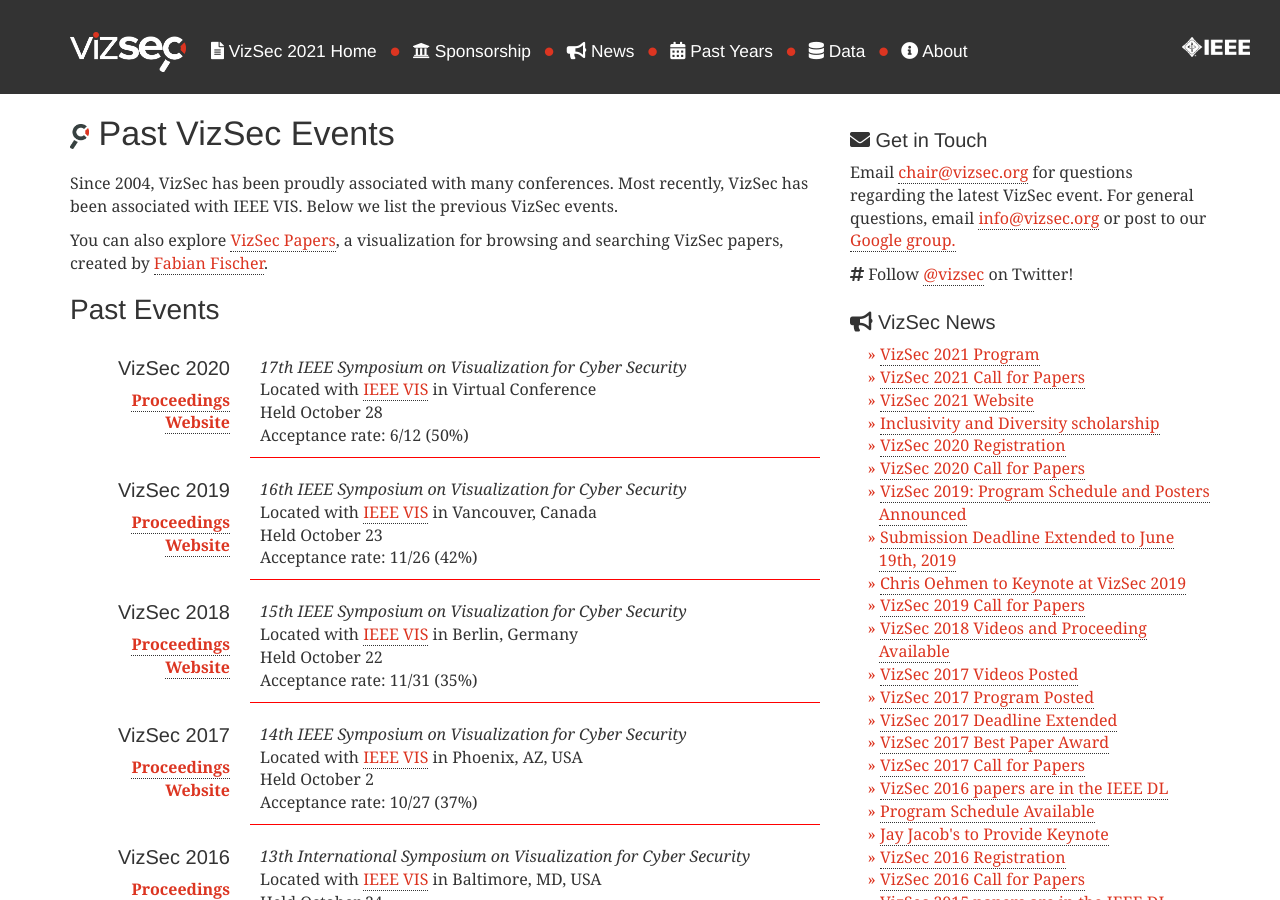
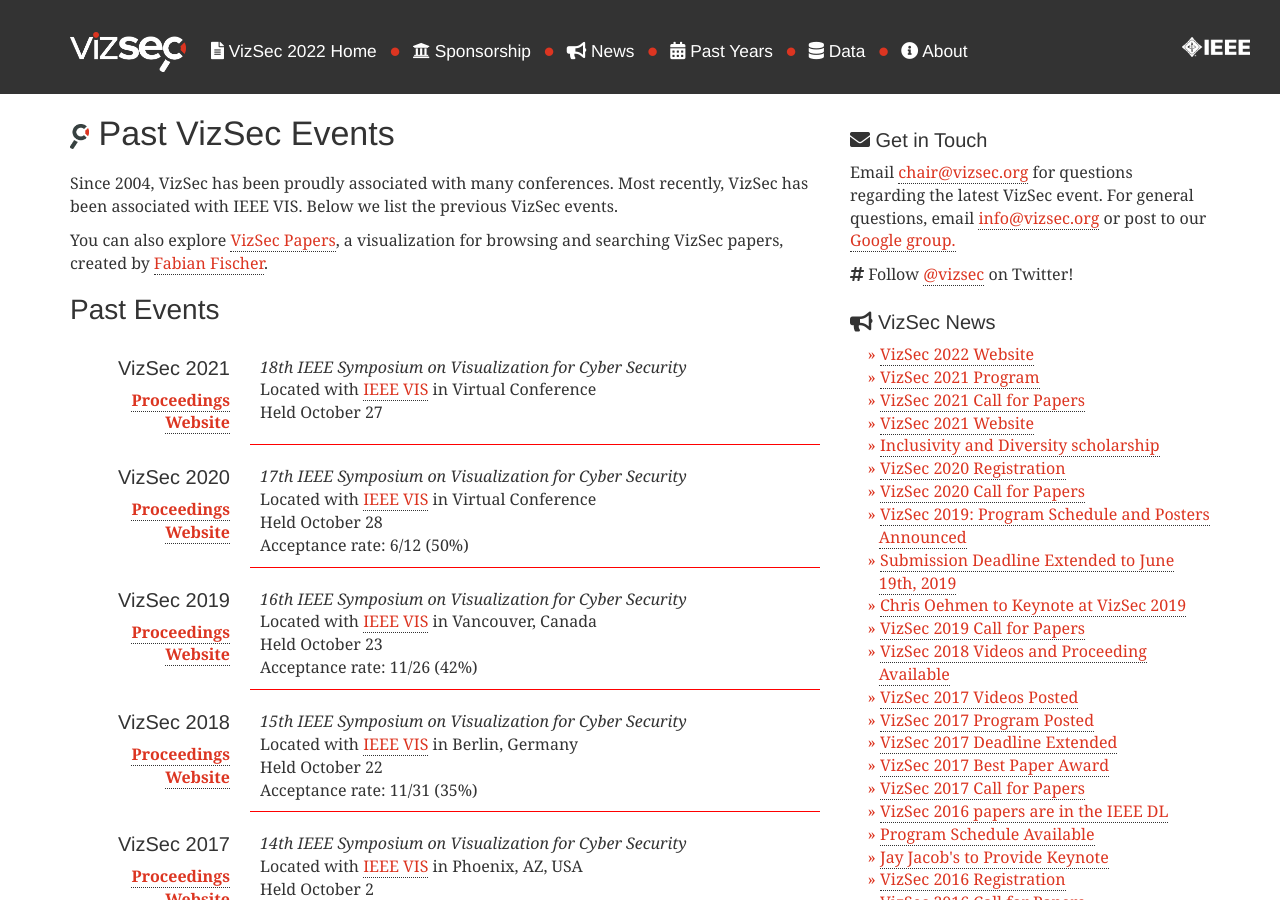
Before and after one commit to vizsec/vizsec.github.io, a Jekyll site: the page built from past/index.html, in a window 1280 px wide and 900 px high. Built offline with Jekyll 4.4.1, drawn with Linux system fonts in a browser that asks for light colours; nearby versions of some CDN libraries.

Commit message:
2022 Website

```diff
--- a/_data/pastyears.yml
+++ b/_data/pastyears.yml
@@ -1,3 +1,12 @@
+- year: 2021
+  title: 18th IEEE Symposium on Visualization for Cyber Security
+  with: <a href='http://ieeevis.org/year/2021/welcome'>IEEE VIS</a>
+  location: Virtual Conference
+  date: October 27
+  acceptance:
+  website: /vizsec2021/
+  proceedings: https://ieeexplore.ieee.org/xpl/conhome/9629354/proceeding
+
 - year: 2020
   title: 17th IEEE Symposium on Visualization for Cyber Security
   with: <a href='http://ieeevis.org/year/2020/welcome'>IEEE VIS</a>
--- a/_includes/header.html
+++ b/_includes/header.html
@@ -14,7 +14,7 @@
 		</div>
 		<div id="navbar" class="navbar-collapse collapse">
 			<ul class="nav navbar-nav">
-				<li><a href="/vizsec2021"><i class="fas fa-file-alt" aria-hidden="true"></i> VizSec 2021 Home<i class="nav-sep fas fa-circle"></i></a></li>
+				<li><a href="/vizsec2022"><i class="fas fa-file-alt" aria-hidden="true"></i> VizSec 2022 Home<i class="nav-sep fas fa-circle"></i></a></li>
 				<li><a href="/sponsorship"><i class="fas fa-university" aria-hidden="true"></i> Sponsorship<i class="nav-sep fas fa-circle"></i></a></li>
 				<li><a href="/news"><i class="fas fa-bullhorn" aria-hidden="true"></i> News<i class="nav-sep fas fa-circle"></i></a></li>
 				<li><a href="/past"><i class="fas fa-calendar-alt" aria-hidden="true"></i> Past Years<i class="nav-sep fas fa-circle"></i></a></li>
--- /dev/null
+++ b/vizsec2022/index.html
@@ -0,0 +1,104 @@
+---
+layout: default
+custom_css: cfp_sidebar
+---
+
+<h2 xmlns="http://www.w3.org/1999/html" xmlns="http://www.w3.org/1999/html"><img alt="Magnifying glass" src="/assets/img/branding_magnifier.png" class="header-magnifier"/>VizSec 2022</h2>
+
+<h3>Welcome to 19th IEEE Symposium on Visualization for Cyber Security</h3>
+
+<p>VizSec 2022 will be held in conjunction with the hybrid <a href="http://ieeevis.org/">IEEE
+    VIS Conference</a> on October 26, 2022 in Oklahoma City, USA and online. VizSec brings together
+    researchers and practitioners in information
+    visualization and security to address
+    the specific needs of the cyber security community through new and insightful visualization techniques.</p>
+<p>To register for VizSec, see the <a
+        href="http://ieeevis.org/year/2022/info/registration/conference-registration">IEEE VIS registration page</a>.
+</p>
+
+
+<p><em>Questions?</em> Please email <a href="mailto:chair@vizsec.org">chair@vizsec.org</a> for questions regarding
+    VizSec 2022.</p>
+
+<!--<a class="page-anchor" id="program"></a>-->
+<!--<h3>Program</h3>-->
+
+<a class="page-anchor" id="cfp"></a>
+<h3>VizSec 2022 Call for Papers</h3>
+
+<p>Coming soon...</p>
+
+
+<h3>Committees</h3>
+
+<h4>Organizing Committee</h4>
+<ul>
+    {% for member in site.data.y2022-organizing_committee %}
+    <li>
+    <span class="committee name">
+      {% if member.url %}
+        <a href="{{ member.url }}" target="_blank">{{ member.name }}</a>,
+      {% else %}
+        {{ member.name }},
+      {% endif %}
+    </span>
+        <span class="committee role">{{ member.role }}</span><br>
+        <span class="committee affiliation">{{ member.affiliation }}</span>
+    </li>
+    {% endfor %}
+</ul>
+
+
+<h4>Program Committee</h4>
+
+<ul>
+    {% for member in site.data.y2022-program_committee %}
+    <li>
+    <span class="committee name">
+      {{ member.name }}
+    </span>
+        <span class="committee affiliation">{{ member.affiliation }}</span>
+    </li>
+    {% endfor %}
+</ul>
+
+<h4>Steering Committee</h4>
+
+<ul>
+    {% for member in site.data.y2022-steering_committee %}
+    <li>
+    <span class="committee name">
+        {% if member.url %}
+            <a href="{{ member.url }}" target="_blank">{{ member.name }}</a>
+            {% else %}
+                {{ member.name }}
+        {% endif %}
+    </span>
+        <span class="committee affiliation">{{ member.affiliation }}</span>
+    </li>
+    {% endfor %}
+</ul>
+
+
+<a class="page-anchor" id="supporters"></a>
+<div>
+    <h3>Supporters</h3>
+
+    <ul class="media-list">
+        {% for supporter in site.data.y2022-supporters %}
+        <li class="media">
+            <a href="{{ supporter.link }}" target=”_blank”>
+                <img class="media-object" src="{{ supporter.image }}" title="{{ supporter.title }}">
+            </a>
+            {% if supporter.job %}
+            <label>Open Position: <a href="{{ supporter.job_url }}" target=”_blank”>{{ supporter.job }}</a></label>
+            {% endif %}
+
+            {% if supporter.job2 %}
+            <label>Open Position: <a href="{{ supporter.job2_url }}" target=”_blank”>{{ supporter.job2 }}</a></label>
+            {% endif %}
+
+        </li>
+        {% endfor %}
+    </ul>
+</div>
```
Also changed, not shown: _data/y2022-organizing_committee.yml (added, +34 -0 lines), _data/y2022-steering_committee.yml (added, +24 -0 lines), _posts/2022-03-16-Online.md (added, +11 -0 lines), _data/y2022-program_committee.yml (added), _data/y2022-supporters.yml (added).
